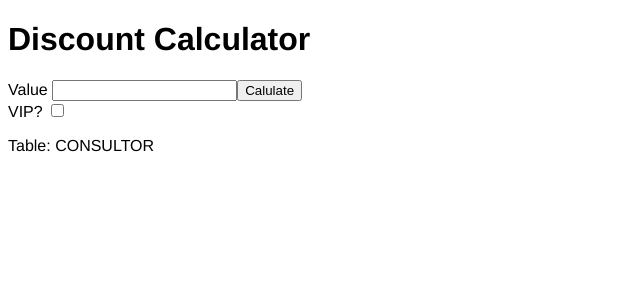
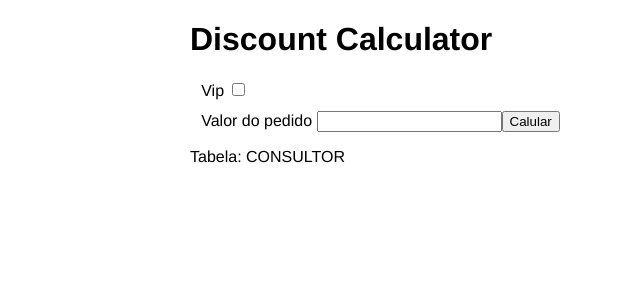
Before and after one commit to Fakez/discount-calculator, a React (Create React App) app: page / in a window 1280 px wide. Shown: the top 300 px of the page, without its empty margins (0-640 px from the left). Built offline with nearby package versions, Linux system fonts and the light colour scheme; no server answers.

Commit message:
started styling

```diff
--- a/src/App.css
+++ b/src/App.css
@@ -1,13 +1,11 @@
 body {
     font-family: helvetica;
+    max-width: 900px;
+    margin: 0 auto;
 }
 
 .condition {
     border-top: 1px solid hsl(0, 0%, 0%);
-}
-
-.vips {
-    border-bottom: 1px solid hsl(0, 0%, 0%);
 }
 
 ul {
@@ -24,3 +22,7 @@ ul {
 .table-name {
     text-transform: uppercase;
 }
+
+.container {
+    margin: .7rem
+}
--- a/src/App.js
+++ b/src/App.js
@@ -38,9 +38,9 @@ function App() {
   return (
     <div className="App">
       <Header />
+      <VipSearch vipClients={vipClients} setTableType={setTableType} userType={userType} />
       <ValueInput setOrderValue={setOrderValue}/>
-      <VipSearch vipClients={vipClients} setTableType={setTableType} userType={userType} />
-      <p>Table: <span className='table-name'>{tableType}</span></p>
+      <p>Tabela: <span className='table-name'>{tableType}</span></p>
       <ConditionList tableType={tableType} priceTables={priceTables} orderValue={orderValue} />
     </div>
   );
--- a/src/components/Condition.js
+++ b/src/components/Condition.js
@@ -1,3 +1,5 @@
+import { useEffect } from "react";
+
 const Condition = ({condition, orderValue}) => {
 
     const roundDown =  (num, precision) => {
@@ -13,9 +15,12 @@ const Condition = ({condition, orderValue}) => {
     });
 
     let precision;
-    if (orderValue < 5000) { precision = 10 }
-    else if (orderValue < 10000) { precision = 50 }
-    else { precision = 100 }
+    useEffect(() => {
+      if (orderValue < 5000) { precision = 10 }
+      else if (orderValue < 10000) { precision = 50 }
+      else { precision = 100 }
+    }, [])
+
 
     const discount = condition.discount;
     const price = orderValue * (1 - discount/100);
@@ -32,25 +37,25 @@ const Condition = ({condition, orderValue}) => {
     return (
       <div className='condition'>
       <p>{condition.title}</p>
-      <p>Discount {discount.toFixed(2)}%</p>
-      <p>Price {formatter.format(price)}</p>
-      <p>Rounded price {formatter.format(roundedPrice)}</p>
+      <p>Desconto {discount.toFixed(2)}%</p>
+      <p>Preço {formatter.format(price)}</p>
+      <p>Preço arredondado {formatter.format(roundedPrice)}</p>
       {roundedDiscount ?
       <div>
-        <p>Rounded discount {roundedDiscount.toFixed(2)}%</p>
-        <p>Rounded discount value {formatter.format(roundedDiscountValue)}</p>
+        <p>Desconto arredondado {roundedDiscount.toFixed(2)}%</p>
+        <p>Desconto arrendondado {formatter.format(roundedDiscountValue)}</p>
       </div> : null }
       <br />
       {reserveDiscount ?
       <div>
-        <p>Reserve discount {reserveDiscount.toFixed(2)}%</p>
-        <p>Reserve price {formatter.format(roundedReservePrice)}</p>
+        <p>Desconto reserva {reserveDiscount.toFixed(2)}%</p>
+        <p>Preço reserva {formatter.format(roundedReservePrice)}</p>
       </div> : <div>No reserve discount</div> }
 
-      <p>Observations</p>
+      <p>Observações</p>
 
       <ul>
-        {condition.observations.map(observation => <li key={observation}>{observation}</li>)}
+        {condition.observations.map(observation => <li key={observation}>- {observation}</li>)}
       </ul>
       </div>
     );
--- a/src/components/ConditionList.js
+++ b/src/components/ConditionList.js
@@ -7,7 +7,7 @@ const ConditionList = ({tableType, priceTables, orderValue}) => {
 
     const conditions = priceTables.find(t => t.tableName === tableType).conditions
     return (
-      <div >
+      <div className='container'>
         {conditions.map(condition => (
           <Condition key={condition.title} condition={condition} orderValue={orderValue} />
         ))}
--- a/src/components/ValueInput.js
+++ b/src/components/ValueInput.js
@@ -12,10 +12,10 @@ const ValueInput = ({setOrderValue}) => {
     }
 
     return (
-      <div>
+      <div className='container'>
         <form onSubmit={handleSubmit} onChange={handleChange}>
-          Value <input name="orderValue" type="number"></input>
-          <button type="submit">Calulate</button>
+          Valor do pedido <input name="orderValue" type="number"></input>
+          <button type="submit">Calular</button>
         </form>
       </div>
     )
--- a/src/components/VipSearch.js
+++ b/src/components/VipSearch.js
@@ -32,12 +32,12 @@ const VipSearch = ({vipClients, setTableType, userType}) => {
     }
 
     return (
-      <div>
-        VIP? <input onChange={handleCheckboxChange} type="checkbox" name="vehicle1" value="VIP" />
+      <div className='container'>
+        Vip <input onChange={handleCheckboxChange} type="checkbox" name="vehicle1" value="VIP" />
         {vipEnabled ?
         <>
         <form onSubmit={handleFormSubmit} onChange={handleFormChange}>
-          Client name <input onChange={handleInputChange} name="vipName" type="text" value={vipName}></input>
+          Nome do cliente <input onChange={handleInputChange} name="vipName" type="text" value={vipName}></input>
           {/* <button type="submit">Search</button> */}
         </form>
         <VipsList vipName={vipName} vipClients={vipClients} setVipName={setVipName} setTableType={setTableType}/>
--- a/src/components/VipsList.js
+++ b/src/components/VipsList.js
@@ -12,7 +12,7 @@ const VipsList = ({vipName, vipClients, setVipName, setTableType}) => {
     return (
       clientsFiltered.length ?
       <div className='vips'>
-        <p>Clientes Vip:</p>
+        <p>Vip:</p>
         <ul>
           {clientsFiltered.map(c => (
             <li key={c.name} onClick={() => handleVipClick(c)}>{c.name} - <span className='table-name'>{c.type}</span></li>)
```
